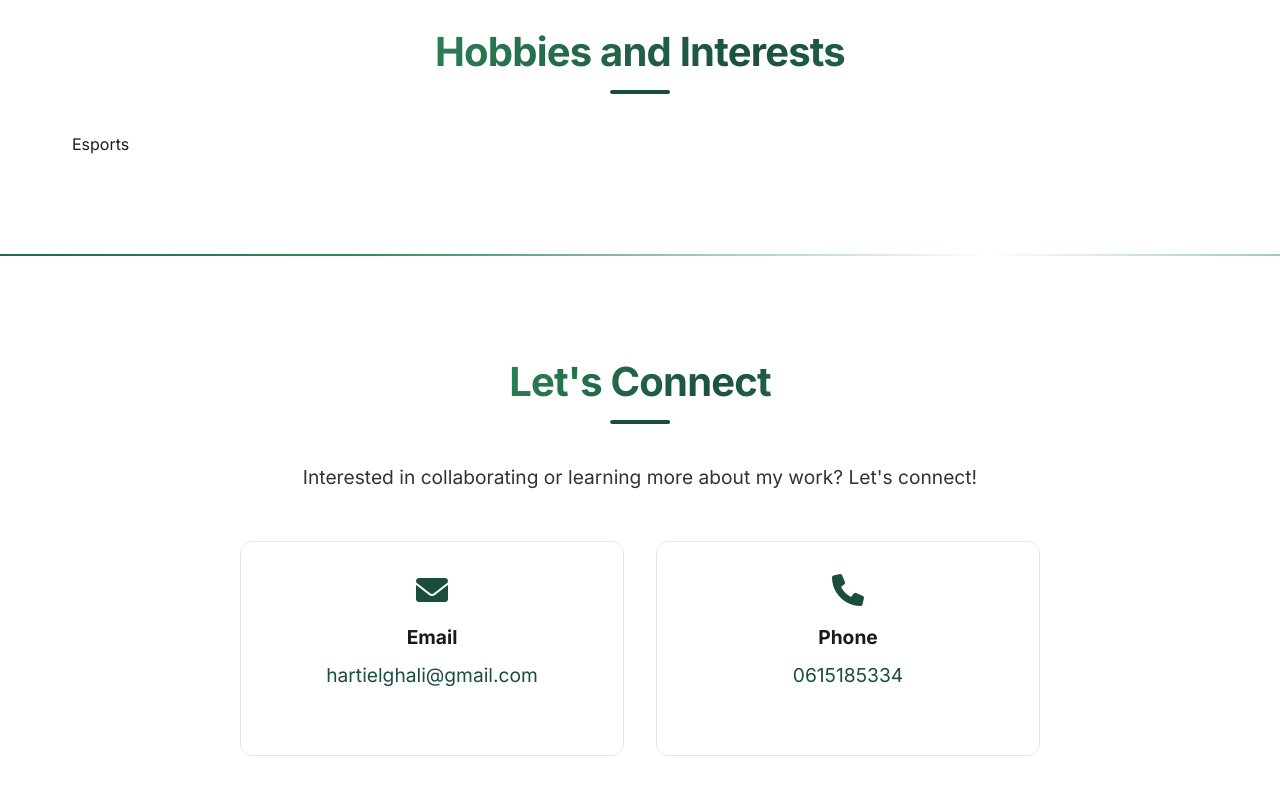
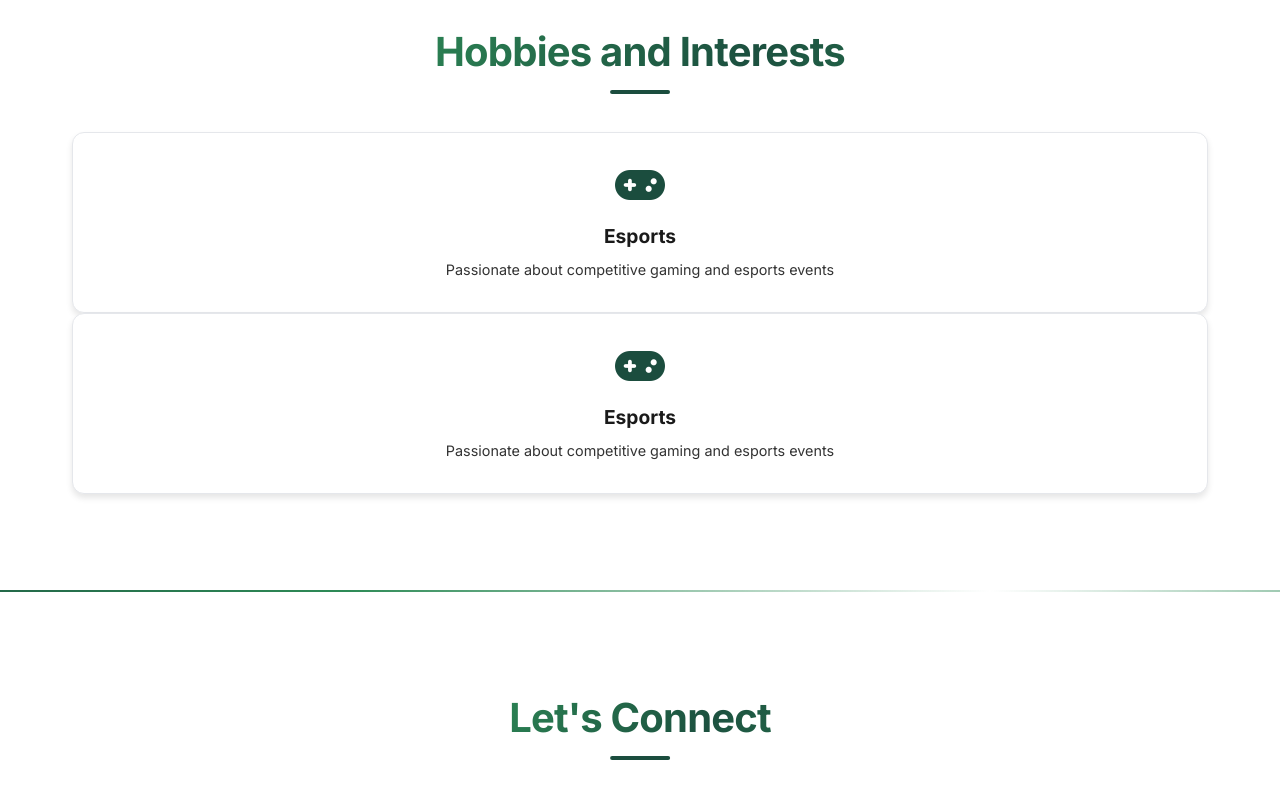
Before and after one commit to Ghali96/Ghali_Portfolio, a plain HTML site: page index.html in a window 1280 px wide. Shown: the part 8120-8905 px from the top of the page. Drawn offline with Linux system fonts and the light colour scheme.

Commit message:
Add esports to existing hobbies section

```diff
--- a/index.html
+++ b/index.html
@@ -314,7 +314,16 @@
     <section id="hobbies" class="section">
         <div class="container">
             <h2>Hobbies and Interests</h2>
-            <p>Esports</p>
+            <div class="hobby-card slide-in-right">
+                <i class="fas fa-gamepad"></i>
+                <h3>Esports</h3>
+                <p>Passionate about competitive gaming and esports events</p>
+            </div>
+            <div class="hobby-card slide-in-right">
+                <i class="fas fa-gamepad"></i>
+                <h3>Esports</h3>
+                <p>Passionate about competitive gaming and esports events</p>
+            </div>
         </div>
     </section>
 
```
